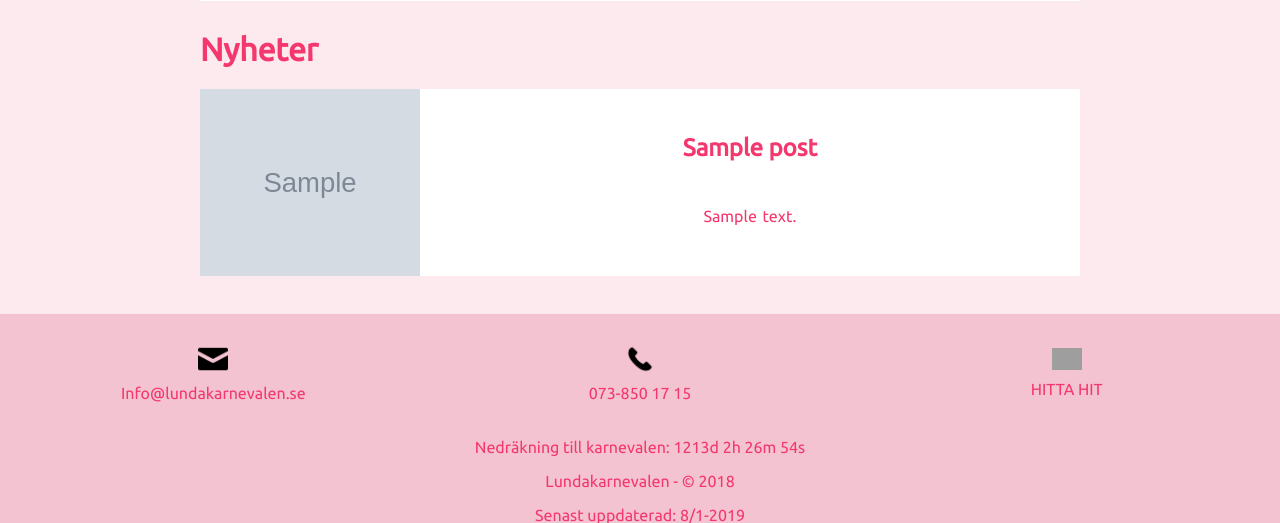
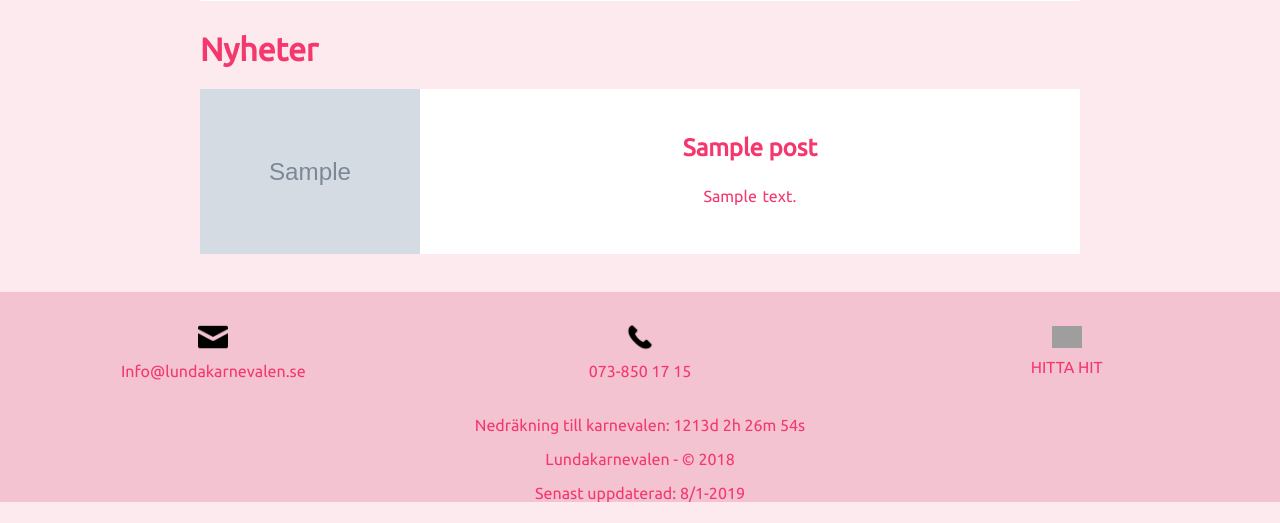
Before and after one commit to dhelvik/Grupp-3-Webbutveckling, a PHP site: page / in a window 1280 px wide. Shown: the part 1856-2379 px from the top of the page. After the commit the page ends 2358 px from the top, so only its background shows below. Run offline with PHP 8.4, Linux system fonts and the light colour scheme; the visitor is signed in with stand-in values (Sample User, id 1); tables that the repository leaves empty or names only in its code hold one stand-in row (values such as "Sample post"); grey boxes marked "Sample" are stand-in pictures; some libraries are stand-ins or nearby versions; grey boxes are pictures that could not be loaded.

Commit message:
Update css/main.css

```diff
--- a/css/main.css
+++ b/css/main.css
@@ -89,7 +89,7 @@
 
 .post p {
 	margin: 0;
-	padding: 20px;
+	padding: 0;
 }
 .post h2{
 	margin: 0;
```
